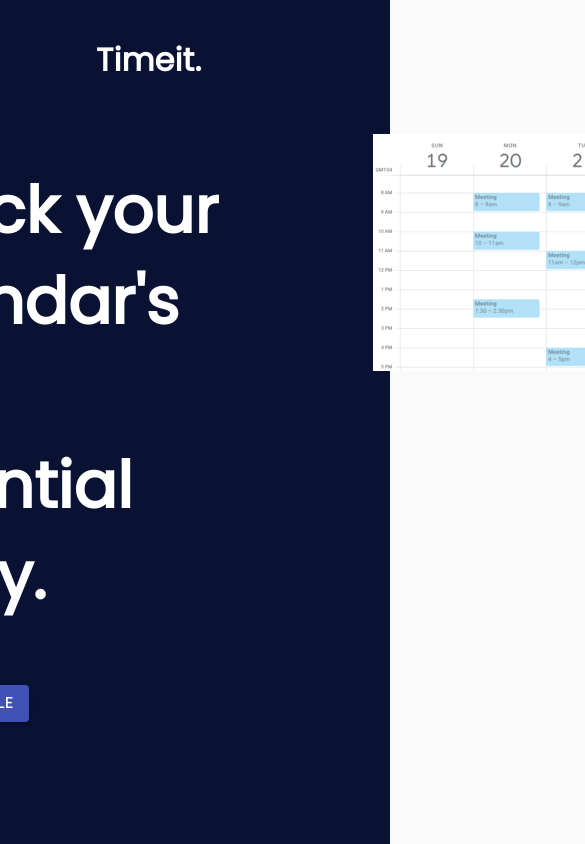
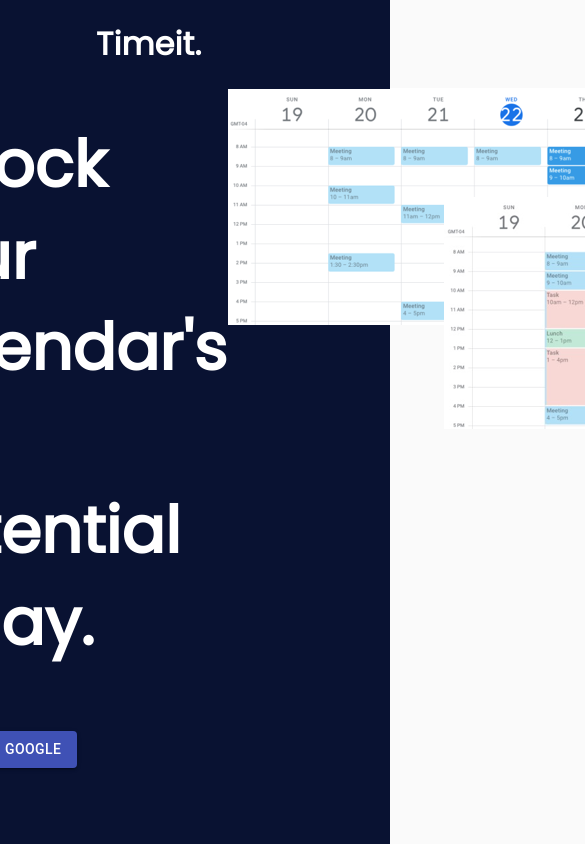
Before and after one commit to zheneric/banana_boats_hackiethon21, a React (Create React App) app in the folder bananafrontend/: page / in a window 390 px wide. Shown: the top 844 px of the page, 585 px wide, since content can reach past the window. Built offline with nearby package versions, Linux system fonts and the light colour scheme; no server answers.

Commit message:
Made image more responsive to different screen sizes.

```diff
--- a/bananafrontend/src/landing-page/main.jsx
+++ b/bananafrontend/src/landing-page/main.jsx
@@ -60,9 +60,7 @@
   appbar: {
     background: "none",
     backgroundColor: "#091232",
-    paddingTop: "1rem",
     paddingLeft: "6rem",
-    paddingBottom: "1rem",
   },
   appbarTitle: {
     color: "#FFF",
@@ -80,23 +78,24 @@
   demoPageRoot: {
     minHeight: "100vh",
     alignItems: "center",
-    // display: "flex",
     justifyContent: "center",
-    // alignItems: "center",
     [theme.breakpoints.down("md")]: {
       flexDirection: "column",
     },
-    padding: "5rem",
+    marginTop: "2rem",
+    paddingLeft: "6rem",
     backgroundColor: "#FFF",
   },
   demoVideo: {
     textAlign: "center",
   },
   image: {
+    display: "flex",
     alignItems: "center",
     justifyContent: "center",
     margin: "0 auto",
-    paddingLeft: "6rem",
+    position: "relative",
+    right: "15%",
   },
 }));
 
```
